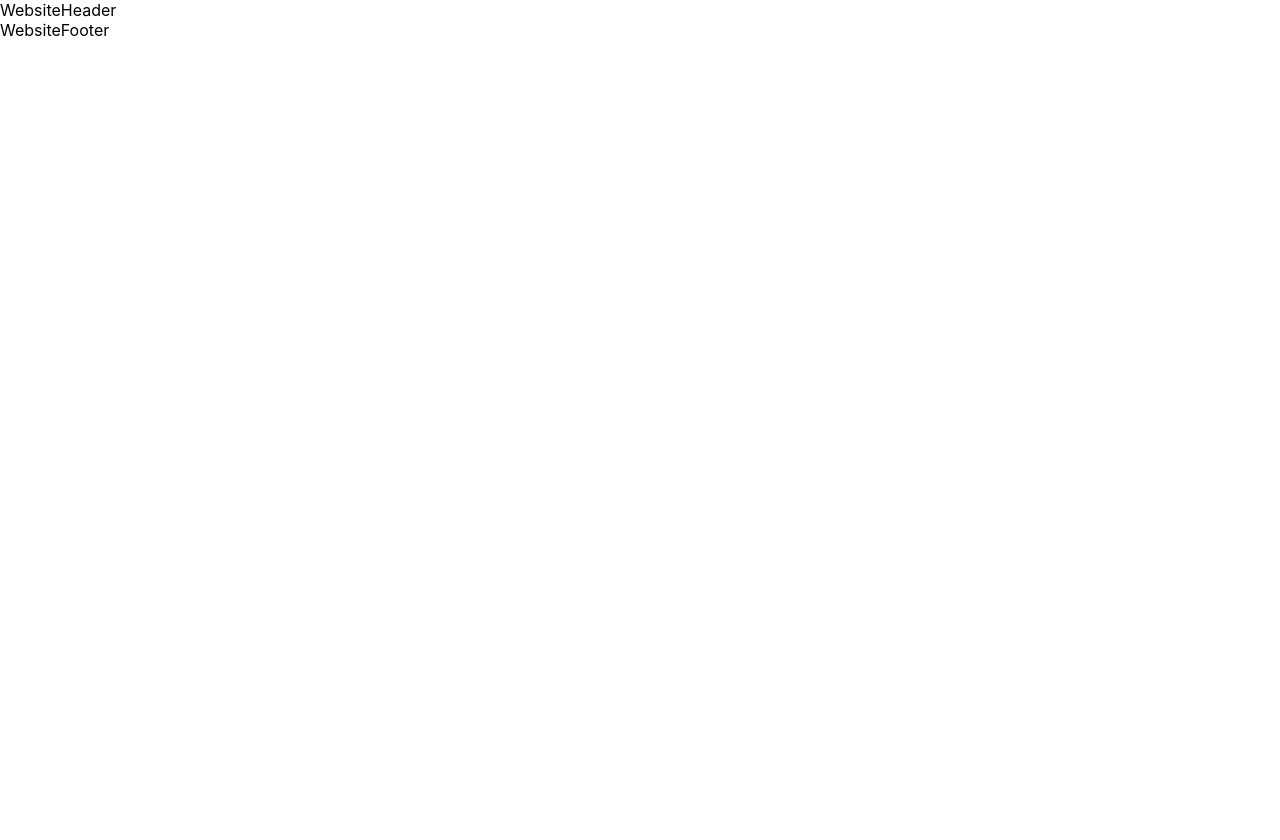
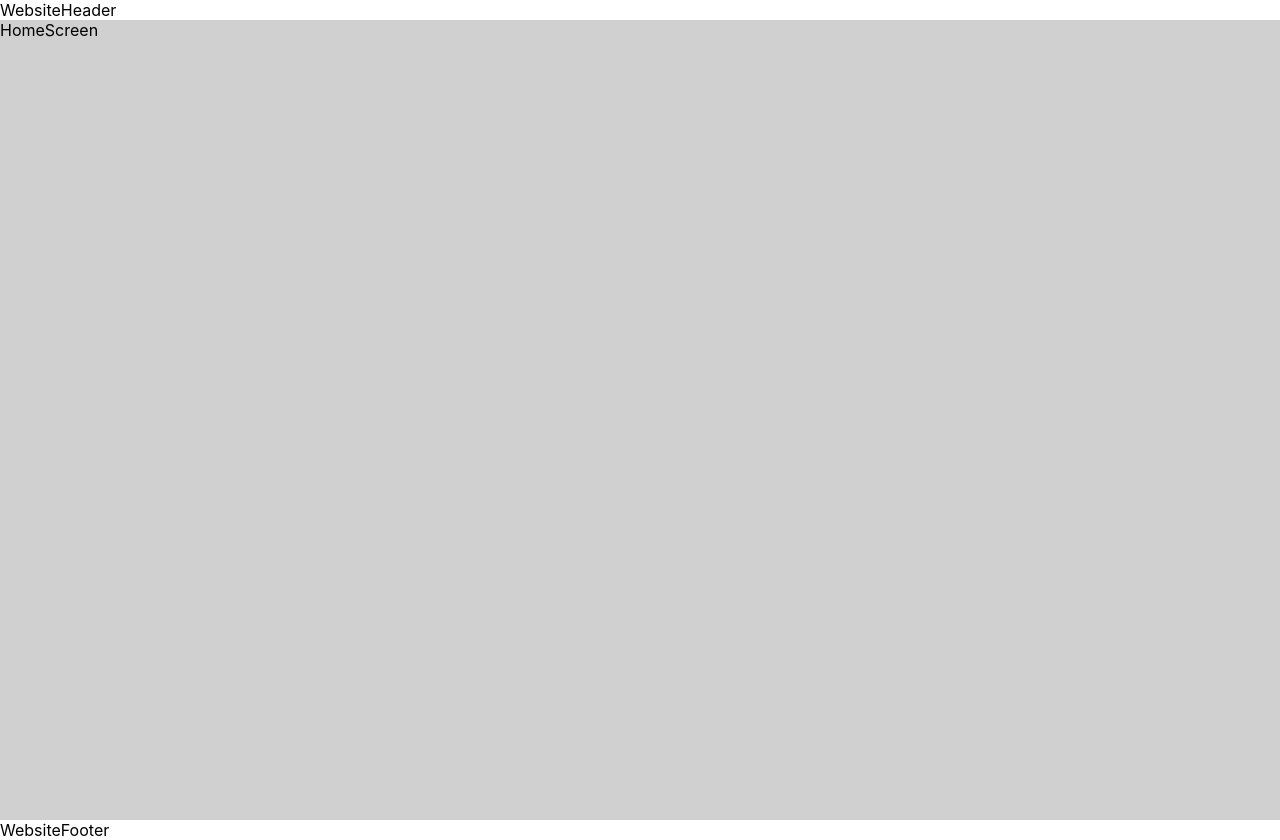
Before and after one commit to bairuhatech/parcel_king_Share, a React (Create React App) app: page / in a window 1280 px wide. Before the commit the page ends 800 px from the top, so only its background shows below. Built offline with nearby package versions, Linux system fonts and the light colour scheme.

Commit message:
updated-sass

```diff
--- a/package.json
+++ b/package.json
@@ -40,5 +40,8 @@
       "last 1 firefox version",
       "last 1 safari version"
     ]
+  },
+  "devDependencies": {
+    "sass": "^1.69.1"
   }
 }
--- a/src/app/home/index.tsx
+++ b/src/app/home/index.tsx
@@ -1,11 +1,13 @@
 import React from "react";
 import WebsiteHeader from "../../component/websiteHeader";
 import WebsiteFooter from "../../component/websiteFooter";
+import HomeScreen from "../homeScreen";
 
 function Home() {
   return (
     <>
       <WebsiteHeader />
+      <HomeScreen />
       <WebsiteFooter />
     </>
   );
--- /dev/null
+++ b/src/app/homeScreen/index.tsx
@@ -0,0 +1,11 @@
+import React from "react";
+import "./style.scss";
+function HomeScreen() {
+  return (
+    <>
+      <div className="homeScreen-Box1">HomeScreen</div>
+    </>
+  );
+}
+
+export default HomeScreen;
--- /dev/null
+++ b/src/app/homeScreen/style.scss
@@ -0,0 +1,5 @@
+.homeScreen-Box1 {
+  width: 100%;
+  height: 100vh;
+  background-color: rgb(208, 208, 208);
+}
```
